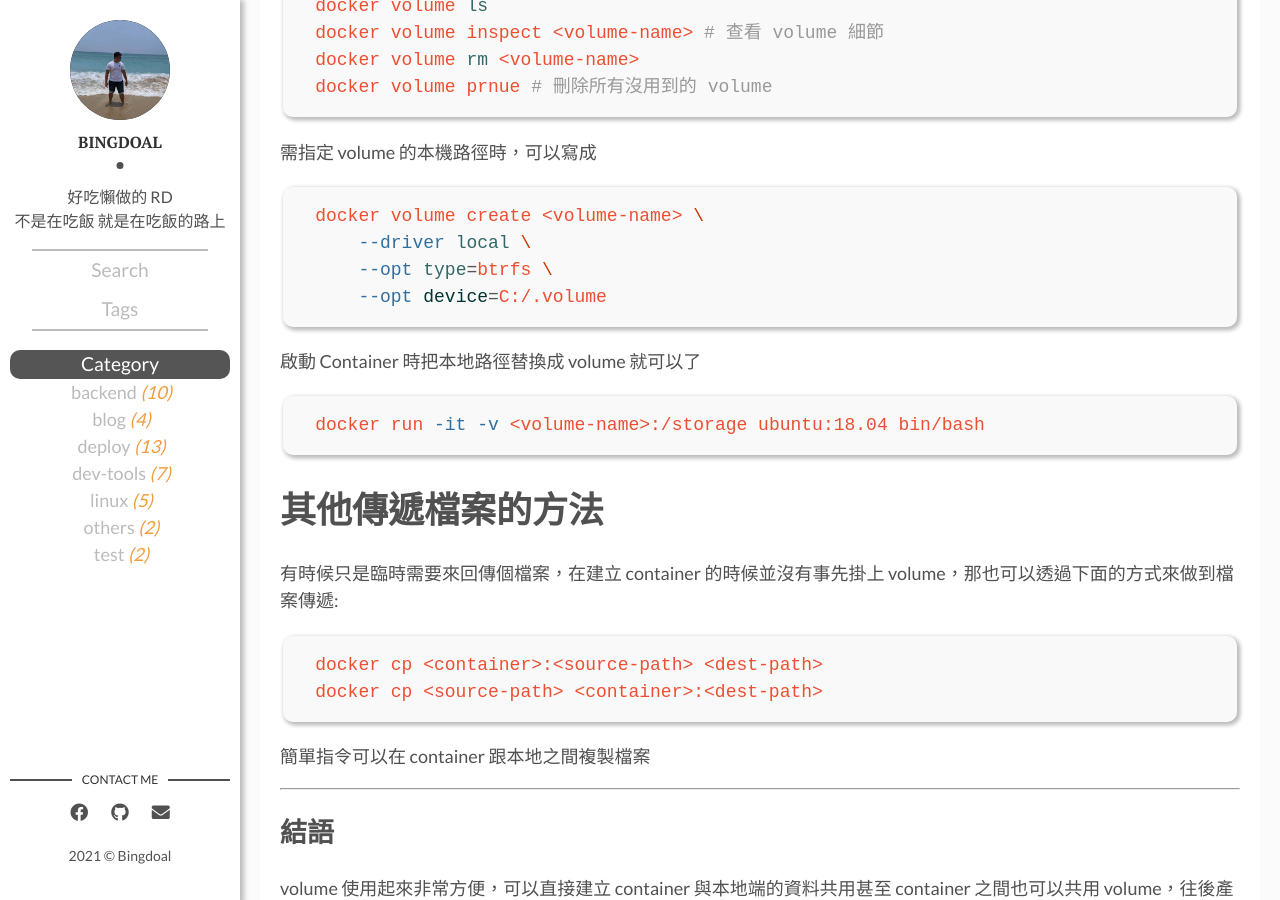
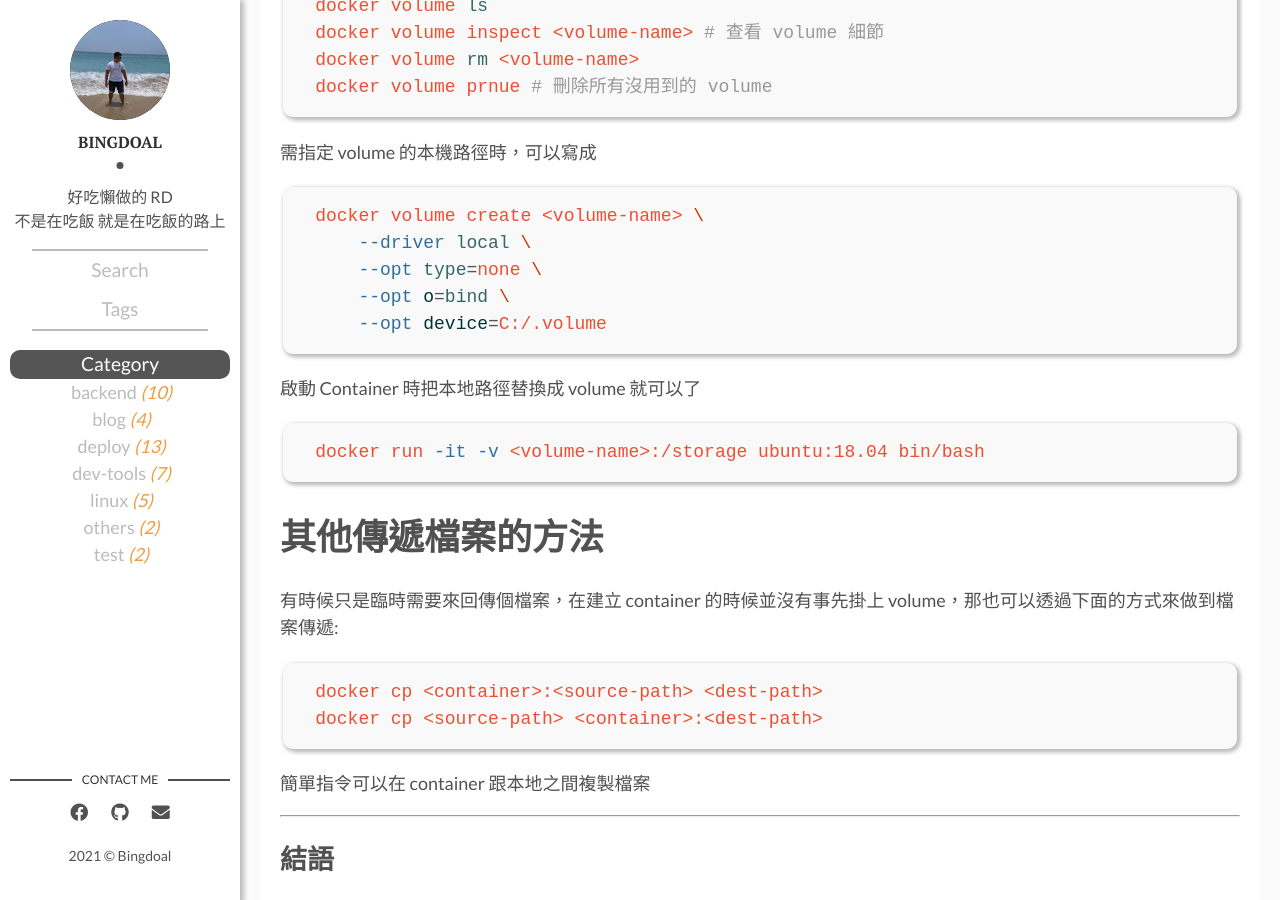
Before and after one commit to Bingdoal/bingdoal.github.io, a Jekyll site: the page built from _posts/2021/2021-01-13-docker-volume-store-container-data-at-local.md, in a window 1280 px wide and 900 px high, scrolled down 1774 px. Built offline with Jekyll 4.4.1, drawn with Linux system fonts in a browser that asks for light colours; comment, search, counter and statistics services are not loaded.

Commit message:
fix paramter

````diff
--- a/_posts/2021/2021-01-13-docker-volume-store-container-data-at-local.md
+++ b/_posts/2021/2021-01-13-docker-volume-store-container-data-at-local.md
@@ -61,7 +61,8 @@ docker volume prnue # 刪除所有沒用到的 volume
 ```bash
 docker volume create <volume-name> \
     --driver local \
-    --opt type=btrfs \
+    --opt type=none \
+    --opt o=bind \
     --opt device=C:/.volume
 ```
 
````
